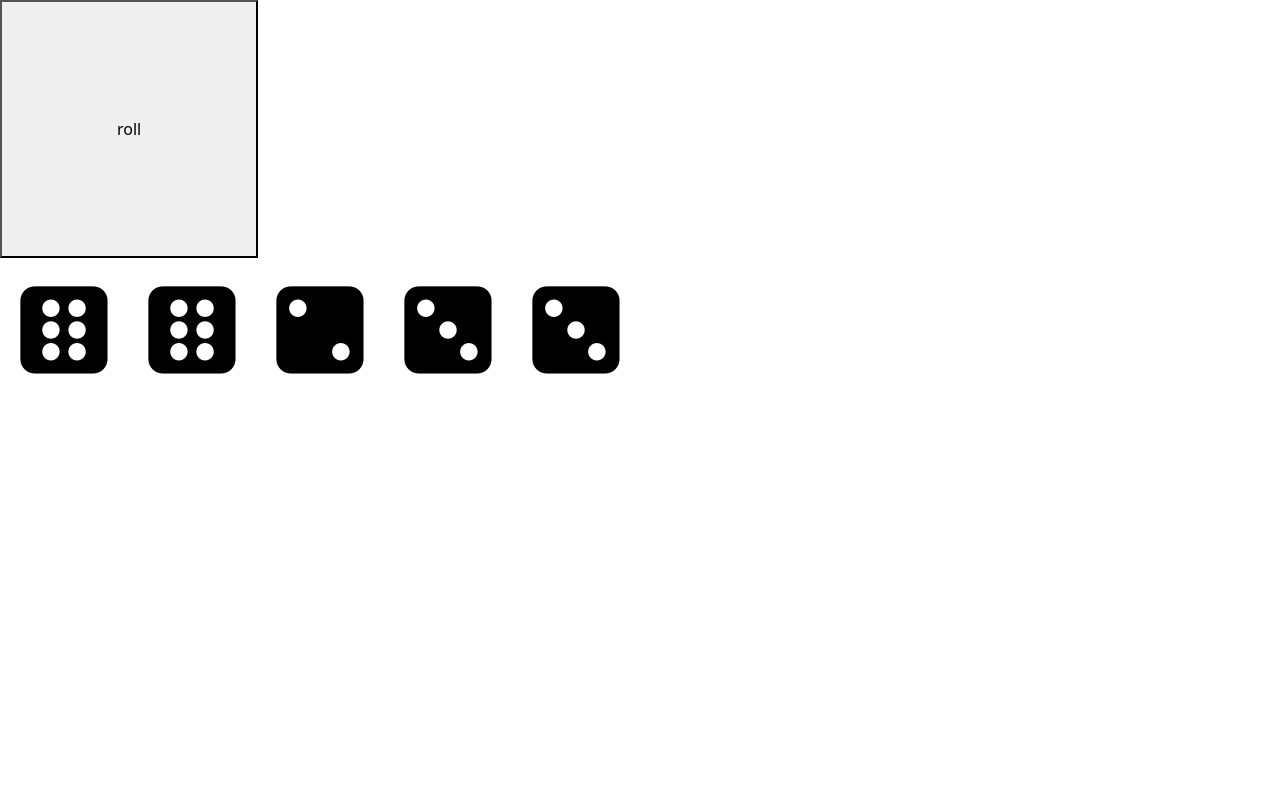
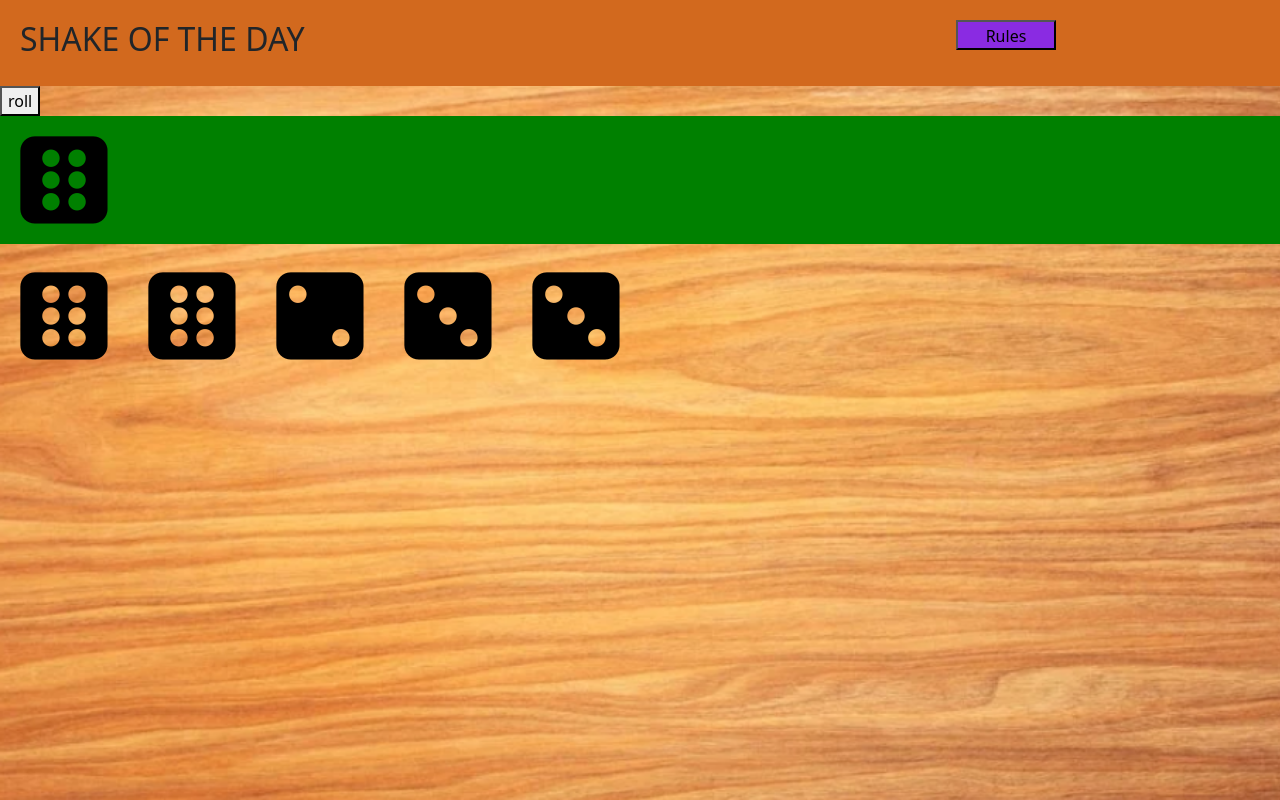
Before and after one commit to ScottSyverson/Playground, a plain HTML site: page index.html in a window 1280 px wide. Both pictures are taken after a click on the button "roll". Drawn offline with Linux system fonts and the light colour scheme.

Commit message:
much progress
only one six will display in winning row.

```diff
--- a/app.js
+++ b/app.js
@@ -1,4 +1,4 @@
-
+//dice will need to become objects with a roll value and placement within the array.
 let dice0 = 0;
 let dice1 = 0;
 let dice2 = 0;
@@ -6,54 +6,102 @@ let dice3 = 0;
 let dice4 = 0;
 let diceArray = [dice0, dice1, dice2, dice3, dice4]
 let rollButton = document.getElementById('rollButton');
-
-/*
-THIS ALSO WORKS
-rollButton.addEventListener('click', ()=>{
-    console.log("good")
-    dice1 = Math.floor(Math.random() * 6) + 1;
-    console.log(dice1)
-})
-*/
+let rolledArray = []
+let winningArray = []
+let needSix = true;
 
 //rollButton.addEventListener('click', rollDice)
 rollButton.addEventListener('click', rollAllDice)
 let leftDice = diceArray.length
+
 function rollAllDice() {
-    console.log(diceArray)
+    //console.log(diceArray)
     let i = 0;
 
     while (i < diceArray.length) {
-        let curDice = `dice${i}`
-        console.log(curDice)
-        curDice = Math.floor(Math.random() * 6) + 1;
-        displayDiceGraphic(curDice)
+
+        let rolledDie = Math.floor(Math.random() * 6) + 1;
+
+        displayDiceGraphic(rolledDie);
+        //!if rolled die is 6  and we don't have a six, put into success array. if we have a six and rolled die is 5, add to success array. if we have a six and 5 and rolled die is 4, add to success array. Once success is achieved, roll doubles.
+
+
+        /*
+        I don't think this is the answer
+                if (rolledDie == 6){
+                    dice0 = 6;
+                    console.log(dice0);
+                    winningArray.push(dice0)
+                    console.log(winningArray)
+                }
+        */
+
+        rolledArray.push(rolledDie);
         i++;
+    }
+
+    console.log(rolledArray)
+    let grabSix = rolledArray.find(num => num == 6);
+    if (grabSix && needSix) {
+
+
+        //!limit 6 graphic to just one and delete a rollable die from the array
+
+
+
+
+        let winningDisplay = document.createElement("img");
+        winningDisplay.src = "./media/six.png"
+        let winRow = document.querySelector(".keptDice");
+        winRow.append(winningDisplay);
+        needSix = false;
+
+        diceArray.pop();
+
+    }
+
+
+}
+
+/*
+let testArray3 =[]
+let ice0 = 6;
+let ice1 = 0;
+let ice2 = 0;
+let ice3 = 0;
+let ice4 = 0;
+
+numberHunt();
+
+function numberHunt(){
+    if (ice0 == 6){
+        testArray3.push(ice0)
+        console.log(testArray3)
     }
 }
 
+*/
+/*
+
+let testArray=[10, 52, 6, 89, 6, 12, 24];
+let testArray2 = []
+
+//if a 6 is rolled, add it to new array
+
+let grabSix = testArray.find(num => num == 6);
+if (grabSix ){
+
+    console.log(grabSix + "  this is grabSix");
+    console.log(testArray)
+    testArray2.push(grabSix);
+    console.log(testArray2)
 
 
-function rollDice() {
-    dice1 = Math.floor(Math.random() * 6) + 1;
-    //console.log(dice1)
-    //displayDiceNumber(dice1)
-    displayDiceGraphic(dice1)
 }
-
-//display the number -- this function is not needed in the final project but is for testing purposes
-
-function displayDiceNumber(input) {
-    let roll = "";
-    roll = document.createElement("h1");
-    roll.innerHTML = input;
-    let currentDiceRoll = document.querySelector(".here");
-    currentDiceRoll.append(roll);
-}
+*/
 
 function displayDiceGraphic(num) {
-
-    // when recreating this, you only need to change the display.src part for each number and
+    // when recreating this, you only need to change the display.src part for each number and put the rest at the bottom
     let display = document.createElement("img");
     if (num == 6) {
         display.src = "./media/six.png"
@@ -82,3 +130,19 @@ function displayDiceGraphic(num) {
     }
 
 }
+
+
+//this function rolls a single die. Isn't needed, but is being kept in case future testing requires it
+function rollDice() {
+    dice1 = Math.floor(Math.random() * 6) + 1;
+    displayDiceGraphic(dice1)
+}
+
+//display the number -- this function is not needed in the final project but is for testing purposes
+function displayDiceNumber(input) {
+    let roll = "";
+    roll = document.createElement("h1");
+    roll.innerHTML = input;
+    let currentDiceRoll = document.querySelector(".here");
+    currentDiceRoll.append(roll);
+}
--- a/index.html
+++ b/index.html
@@ -1,5 +1,6 @@
 <!DOCTYPE html>
 <html lang="en">
+
 <head>
     <meta charset="UTF-8">
     <meta name="viewport" content="width=device-width, initial-scale=1.0">
@@ -9,28 +10,28 @@
 
     </title>
 </head>
-<body>
-    <div class="bg">
 
+<body class="bg">
 
+    <div class="header row">
+        <h2 class="col-9">SHAKE OF THE DAY</h2>
+        <button class="col-2">Rules</button>
+    </div>
 
+    <button id="rollButton">roll</button>
 
-        <div class="everything">
-
-            <button id="rollButton">roll</button>
-
-            <div class="diceDisplay">
-                <h1 class="here"></h1>
-
-            </div>
-        </div>
-
+    <div class="keptDice">
 
     </div>
 
+    <div class="diceDisplay">
+        <h1 class="here"></h1>
+
+    </div>
 
 </body>
 
 <script type="text/javascript" src="app.js"></script>
 <script></script>
+
 </html>
--- a/style.css
+++ b/style.css
@@ -1,7 +1,26 @@
-body{
-    height: 100%;
+.bg {
+    height: 100vh;
+    background-image: url(media/wood.png);
+    background-repeat: no-repeat;
+    background-size: cover;
 }
 
-button{
-    padding: 115px;
+.header{
+    background-color: chocolate;
+    padding: 20px;
 }
+
+.rollbutton {
+    padding: 20px;
+}
+
+.header button{
+    background-color: blueviolet;
+    padding: 2px;
+    max-width: 100px;
+    max-height: 30px;
+}
+
+.keptDice{
+    background-color: green;
+}
```
Also changed, not shown: media/redblack1.jpg (deleted), media/wood.png (added).
